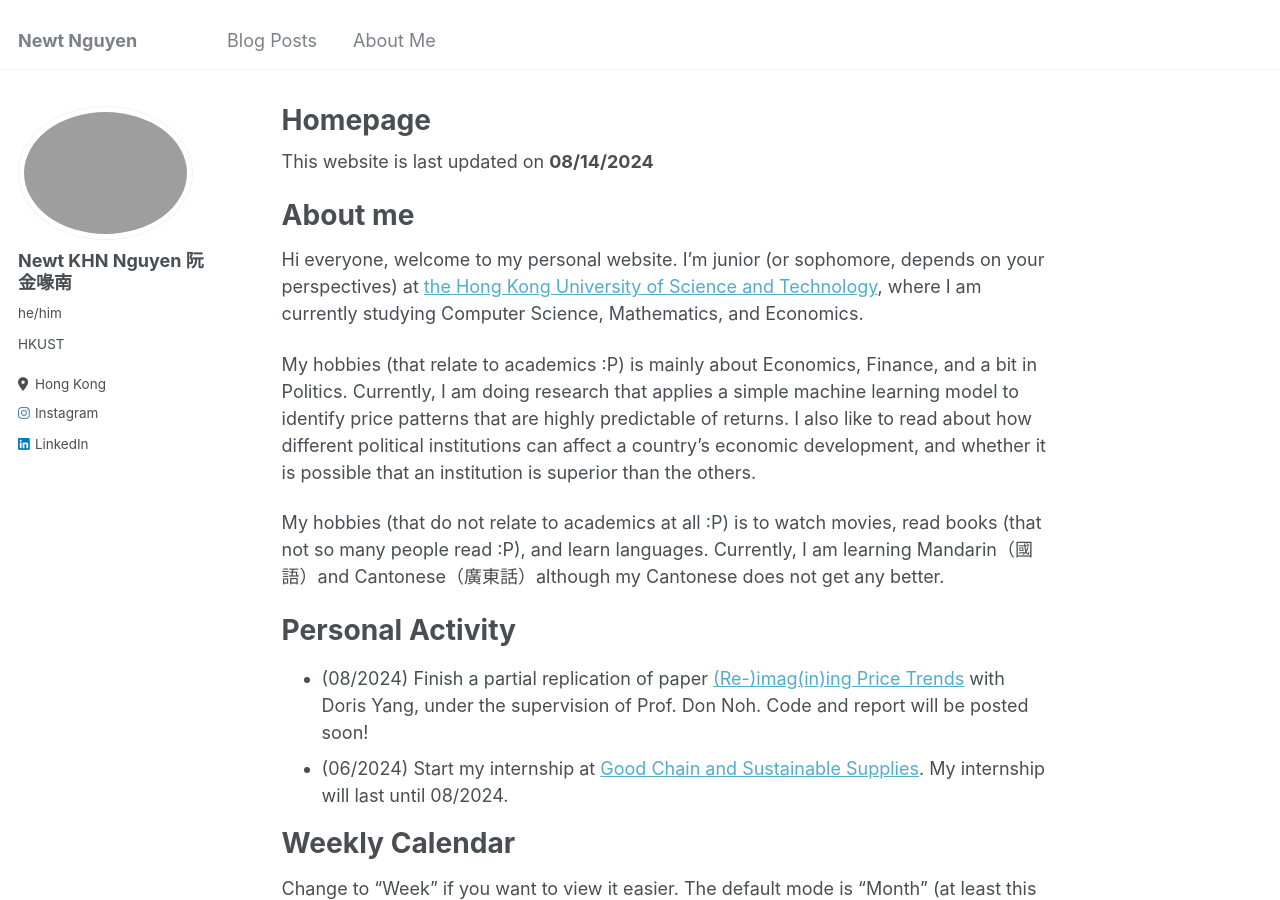
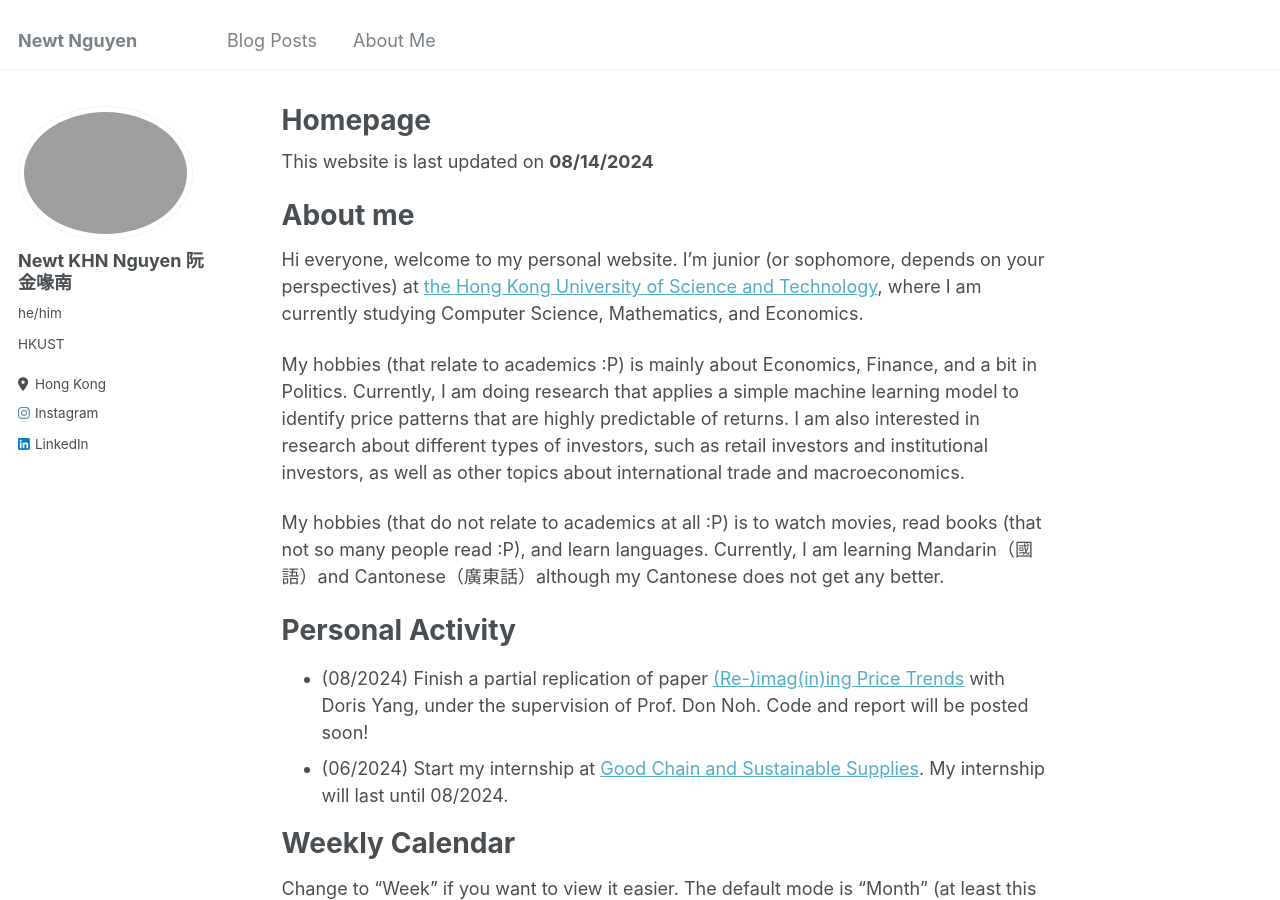
Before and after one commit to newtdes/newtdes.github.io, a Jekyll site: the page built from _pages/about.md, in a window 1280 px wide and 900 px high. Built offline with Jekyll 4.4.1, drawn with Linux system fonts in a browser that asks for light colours.

Commit message:
Change About Me

```diff
--- a/_pages/about.md
+++ b/_pages/about.md
@@ -13,7 +13,7 @@ About me
 ======
 Hi everyone, welcome to my personal website. I'm junior (or sophomore, depends on your perspectives) at [the Hong Kong University of Science and Technology](https://hkust.edu.hk/), where I am currently studying Computer Science, Mathematics, and Economics.
 
-My hobbies (that relate to academics :P) is mainly about Economics, Finance, and a bit in Politics. Currently, I am doing research that applies a simple machine learning model to identify price patterns that are highly predictable of returns. I also like to read about how different political institutions can affect a country's economic development, and whether it is possible that an institution is superior than the others.
+My hobbies (that relate to academics :P) is mainly about Economics, Finance, and a bit in Politics. Currently, I am doing research that applies a simple machine learning model to identify price patterns that are highly predictable of returns. I am also interested in research about different types of investors, such as retail investors and institutional investors, as well as other topics about international trade and macroeconomics.
 
 My hobbies (that do not relate to academics at all :P) is to watch movies, read books (that not so many people read :P), and learn languages. Currently, I am learning Mandarin（國語）and Cantonese（廣東話）although my Cantonese does not get any better.
 
@@ -27,4 +27,5 @@ Weekly Calendar
 Change to "Week" if you want to view it easier. The default mode is "Month" (at least this is what I see on my side).
 
 Scroll up and down to see more timeslot (the default is from 12PM to 11PM).
-<iframe src="https://calendar.google.com/calendar/embed?src=nguyenkimhuenamtdn%40gmail.com&ctz=Asia%2FHong_Kong" style="border: 0" width="800" height="600" frameborder="0" scrolling="no"></iframe>
+<iframe src="https://calendar.google.com/calendar/embed?src=nguyenkimhuenamtdn%40gmail.com&ctz=Asia%2FHong_Kong" style="border: 0" width="800"
+height="600" frameborder="0" scrolling="no"></iframe>
```
